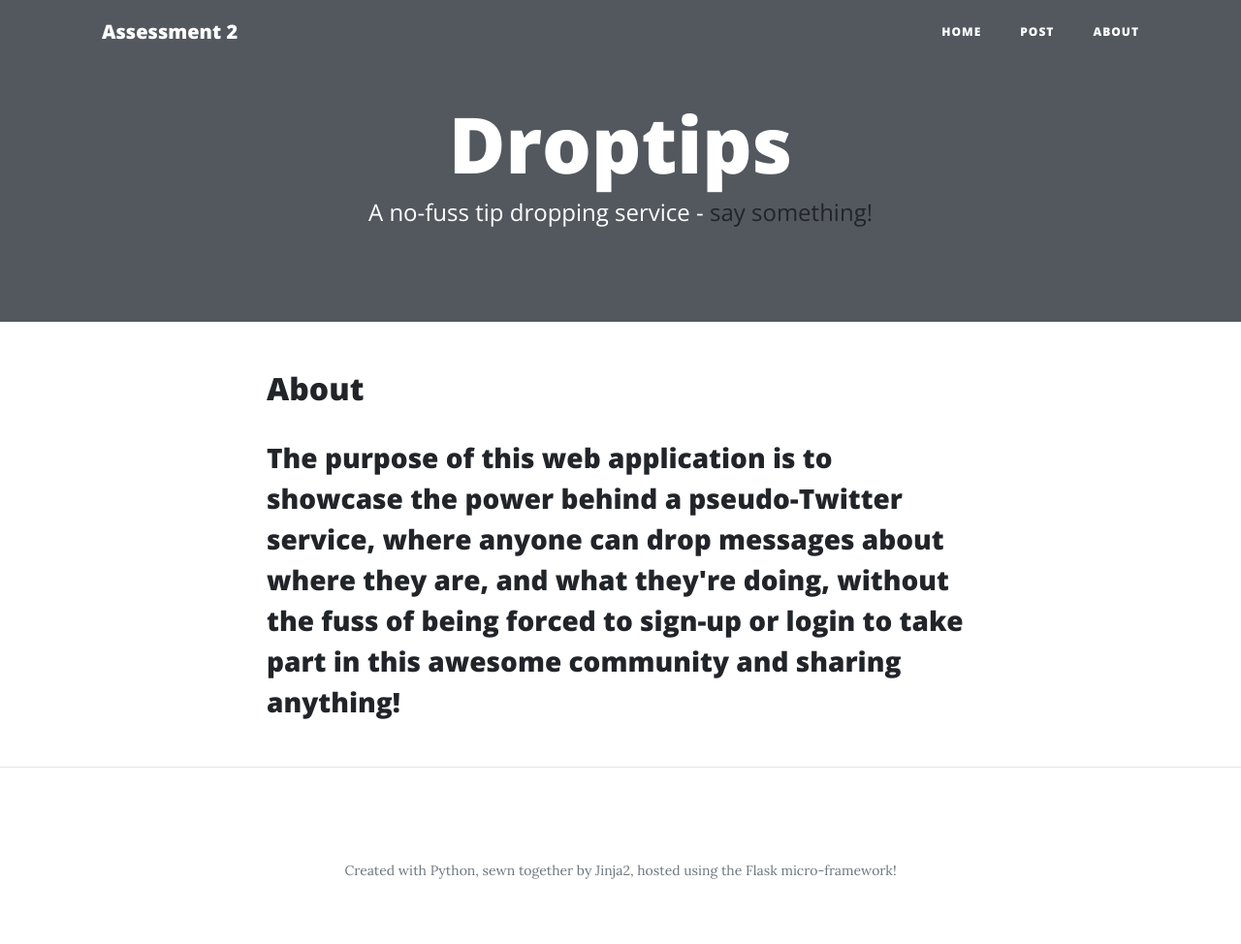
After one commit to nikotrianta/triantafillou_niko_set09103_cw2, a Flask app: template source/templates/about.html in a window 1280 px wide. The commit adds this page. Shown: the whole page at 97% size. Run offline with Flask 2, Linux system fonts and the light colour scheme; the template is opened without the code that fills it, so the values that code supplies are empty; parts of the project's set-up code (start-up, migrations or seed data) failed here and were passed over; some libraries are stand-ins or nearby versions.

Commit message:
adding about and modifying header

```diff
--- /dev/null
+++ b/source/templates/about.html
@@ -0,0 +1,21 @@
+{% include "header.html" %}
+
+<div class="container">
+    <div class="row">
+        <div class="col-lg-8 col-md-10 mx-auto">
+            {% block content %}
+            <div class="post-preview">
+                <h2 class="post-title">
+                    About
+                </h2>
+                <h3 class="post-subtitle">
+                    <p>The purpose of this web application is to showcase the power behind a pseudo-Twitter service, where anyone can drop messages about where they are, and what they're doing, without the fuss of being forced to sign-up or login to take
+                        part in this awesome community and sharing anything!</p>
+                </h3>
+            </div>
+            {% endblock %}
+        </div>
+    </div>
+</div>
+
+{% include "footer.html" %}
--- a/source/templates/header.html
+++ b/source/templates/header.html
@@ -16,7 +16,7 @@
     <!-- Navigation -->
     <nav class="navbar navbar-expand-lg navbar-light fixed-top" id="mainNav">
         <div class="container">
-            <a class="navbar-brand" href="index.html">Assessment 2</a>
+            <a class="navbar-brand" href="index">Assessment 2</a>
             <button class="navbar-toggler navbar-toggler-right" type="button" data-toggle="collapse" data-target="#navbarResponsive" aria-controls="navbarResponsive" aria-expanded="false" aria-label="Toggle navigation">
           Menu
           <i class="fas fa-bars"></i>
```
